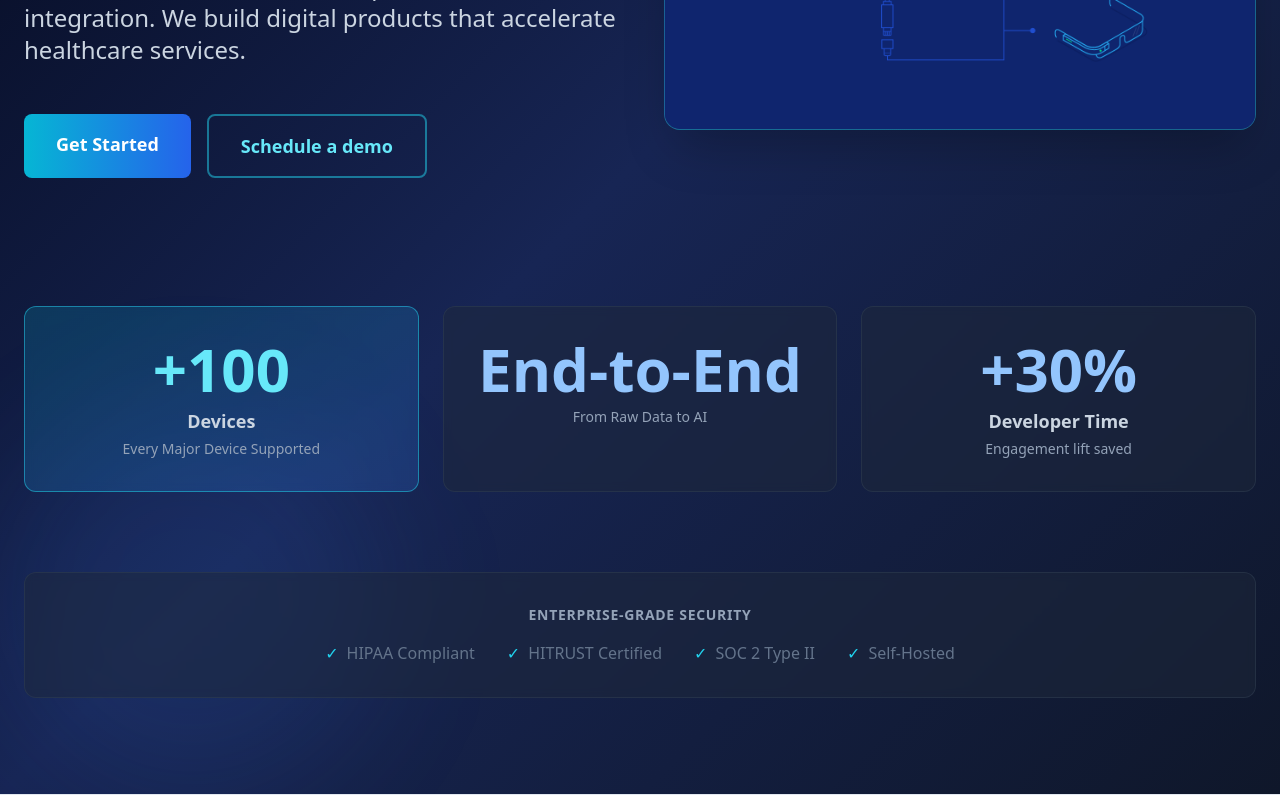
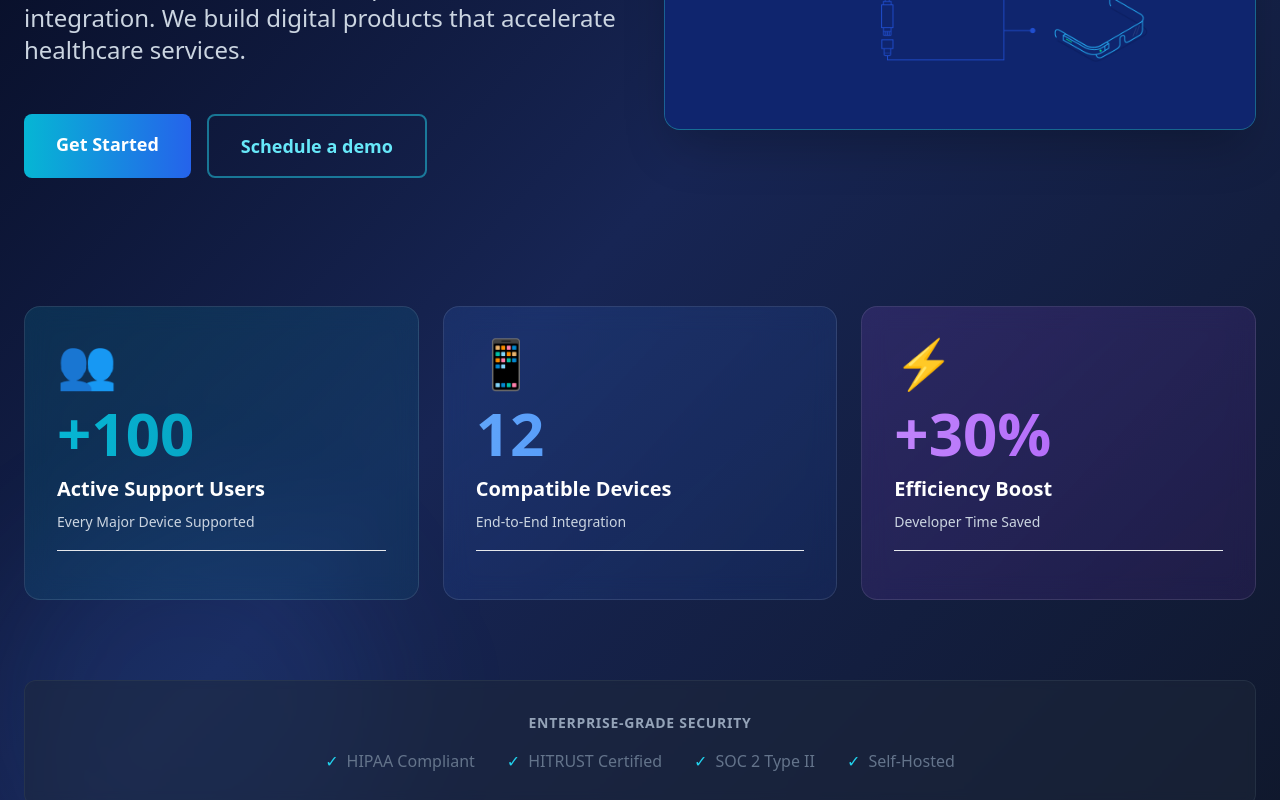
Before and after one commit to melikas/Technohealth, a React (Vite) app: page / in a window 1280 px wide. Shown: the part 478-1278 px from the top of the page. Built offline with nearby package versions, Linux system fonts and the light colour scheme.

Commit message:
✨ Update: Enhanced Hero metrics with better labels and beautiful styling

```diff
--- a/src/components/Hero.tsx
+++ b/src/components/Hero.tsx
@@ -2,9 +2,30 @@ import { Link } from 'react-router-dom';
 
 export default function Hero() {
   const metrics = [
-    { label: 'Devices', value: '+100', description: 'Every Major Device Supported', highlight: true },
-    { label: '', value: 'End-to-End', description: 'From Raw Data to AI', highlight: false },
-    { label: 'Developer Time', value: '+30%', description: 'Engagement lift saved', highlight: false }
+    {
+      number: '+100',
+      label: 'Active Support Users',
+      description: 'Every Major Device Supported',
+      icon: '👥',
+      color: 'from-cyan-500 to-cyan-600',
+      bgColor: 'from-cyan-500/15 to-cyan-600/10'
+    },
+    {
+      number: '12',
+      label: 'Compatible Devices',
+      description: 'End-to-End Integration',
+      icon: '📱',
+      color: 'from-blue-400 to-blue-500',
+      bgColor: 'from-blue-500/15 to-blue-600/10'
+    },
+    {
+      number: '+30%',
+      label: 'Efficiency Boost',
+      description: 'Developer Time Saved',
+      icon: '⚡',
+      color: 'from-purple-400 to-purple-500',
+      bgColor: 'from-purple-500/15 to-purple-600/10'
+    }
   ];
 
   return (
@@ -63,17 +84,28 @@ export default function Hero() {
           {metrics.map((metric, idx) => (
             <div
               key={idx}
-              className={`rounded-xl border backdrop-blur-sm transition-all ${
-                metric.highlight
-                  ? 'bg-gradient-to-br from-cyan-500/20 to-blue-500/20 border-cyan-400/50'
-                  : 'bg-slate-800/50 border-slate-700/50'
-              } p-8 text-center group hover:border-cyan-400/80 hover:bg-slate-800/70`}
+              className={`rounded-2xl border backdrop-blur-md bg-gradient-to-br ${metric.bgColor} border-white/10 p-8`}
             >
-              <div className={`text-5xl md:text-6xl font-bold mb-2 ${metric.highlight ? 'text-cyan-300' : 'text-blue-300'}`}>
-                {metric.value}
+              {/* Icon */}
+              <div className="text-5xl mb-4">{metric.icon}</div>
+
+              {/* Number */}
+              <div className={`text-6xl font-bold mb-3 bg-gradient-to-r ${metric.color} bg-clip-text text-transparent`}>
+                {metric.number}
               </div>
-              <div className="text-slate-300 text-lg font-semibold mb-1">{metric.label}</div>
-              <div className="text-slate-400 text-sm">{metric.description}</div>
+
+              {/* Main Label */}
+              <h3 className="text-xl font-bold text-white mb-2">
+                {metric.label}
+              </h3>
+
+              {/* Description */}
+              <p className="text-slate-300 text-sm leading-relaxed">
+                {metric.description}
+              </p>
+
+              {/* Accent Line */}
+              <div className={`border-t border-gradient-to-r ${metric.color} mt-4 pt-4`}></div>
             </div>
           ))}
         </div>
```
